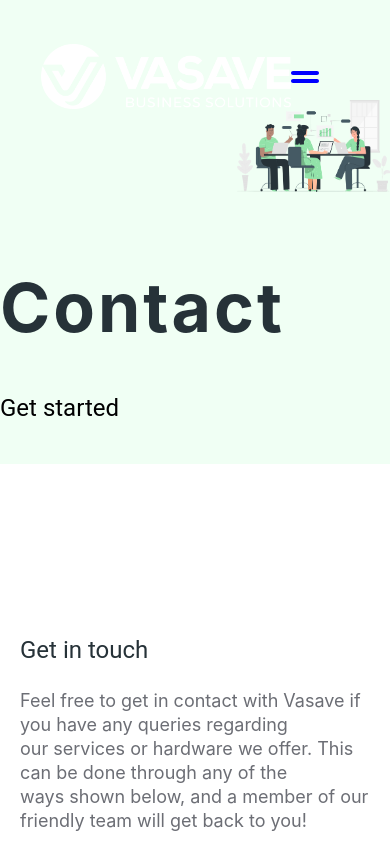
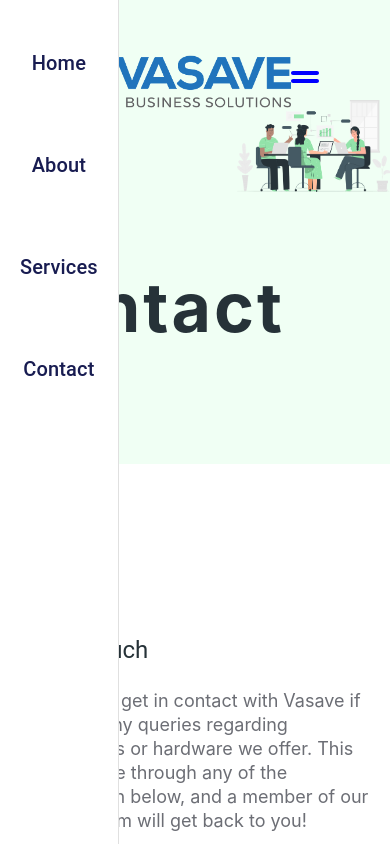
Before and after one commit to poojan411/vasave, a React (Create React App) app: page /contact in a window 390 px wide. Both pictures are taken after a click on the icon 310 px from the left and 76 px from the top of the page. Shown: the top 844 px of the page. Built offline with nearby package versions, Linux system fonts and the light colour scheme.

Commit message:
Header responsive Drawer Added & bug fixes

```diff
--- a/src/components/Header.js
+++ b/src/components/Header.js
@@ -3,6 +3,7 @@ import React, { useState, useEffect } from "react";
 import PropTypes from "prop-types";
 import Toolbar from "@mui/material/Toolbar";
 import Button from "@mui/material/Button";
+import Drawer from "@mui/material/Drawer";
 import Grid from "@mui/material/Grid";
 // import { Link, Navigate} from "react-router-dom";
 import { useNavigate } from "react-router-dom";
@@ -13,6 +14,7 @@ import { faGripLines } from "@fortawesome/free-solid-svg-icons";
 import Typography from "@mui/material/Typography";
 import ImageListItem from "@mui/material/ImageListItem";
 import { FontAwesomeIcon } from "@fortawesome/react-fontawesome";
+import Paper from "@mui/material/Paper";
 
 import { height } from "@mui/system";
 import "../styles/header.css";
@@ -44,6 +46,9 @@ const headerOptions = [
 
 function Header(props) {
   const [windowSize, setWindowSize] = useState(getWindowSize());
+  const [openDrawer, setOpenDrawer] = useState(false);
+
+  console.log("openDrawer =======>", openDrawer);
 
   useEffect(() => {
     function handleWindowResize() {
@@ -102,7 +107,7 @@ function Header(props) {
               <Grid item lg={4} md={4} sm={4}>
                 <ImageListItem>
                   <img
-                    src={require("../images/logos/Vasave_Logo-white.png")}
+                    src={require("../images/logos/Vasave_Logo-Blue.png")}
                     alt="vasave business solution logo"
                     style={{ height: 65, width: "100%" }}
                   />
@@ -119,6 +124,7 @@ function Header(props) {
                   <FontAwesomeIcon
                     onClick={() => {
                       console.log("open drawer");
+                      setOpenDrawer(!openDrawer);
                     }}
                     color="blue"
                     style={{
@@ -128,6 +134,7 @@ function Header(props) {
                     }}
                     icon={faGripLines}
                   />
+                  <Paper elevation={3} />
                 </Grid>
               ) : (
                 <Grid item lg={6} md={8} sm={8} alignSelf="center">
@@ -170,69 +177,54 @@ function Header(props) {
             </Grid>
           </Grid>
 
-          {/* <Grid item lg={4}>
-        <ImageListItem>
-          <img src={require('../images/vbs_logo.png')} alt="vasave business solution logo" style={ {height:65, width: "100%"}}/>
-        </ImageListItem>
-
-        </Grid>
-        <Grid item lg={6} alignSelf="center">
-
-      <Grid container spacing={2} justifyContent="flex-end">
-      {headerOptions && headerOptions.map((item, index) =>{
-    console.log('headerOptions', item?.title);
+          <Drawer variant="persistent" anchor="left" open={openDrawer}>
+            <Grid
+              container
+              spacing={2}
+              justifyContent="center"
+              flexDirection="column"
+              style={{ width: "40%", paddingTop: "20px" }}
+            >
+              {headerOptions &&
+                headerOptions.map((item, index) => {
+                  console.log("headerOptions", item?.title);
                   return (
-            <Grid item lg={2} >
-
-
+                    <Grid item>
                       <Typography
                         key={index}
                         component="h2"
                         variant="h6"
-              color="green"
                         align="center"
                         onClick={() => {
-                console.log('selectedpage', item);
+                          console.log("selectedpage", item);
                           navigatePage(item);
-
+                          setOpenDrawer(false);
                           // <Link to="/aboutus" />
                         }}
                         style={{
+                          lineHeight: 2.3,
+                          color: "#181c51",
+                          fontSize: "20px",
+                          textTransform: "capitalize",
 
-                lineHeight: 2.3,
-                color: '#181c51',
-                fontSize: '20px',
-                textTransform: 'capitalize',
-                backgroungColor: 'green',
-                cursor:'pointer'
+                          cursor: "pointer",
+                          padding: "20px",
                         }}
                         noWrap
                         sx={{ flex: 1 }}
+                        className="headerTitleStyle"
                       >
                         {item?.title}
-
                       </Typography>
                     </Grid>
-          )
-
+                  );
                 })}
-
             </Grid>
-          </Grid> */}
+          </Drawer>
         </Grid>
       </Toolbar>
     </div>
   );
 }
 
-// Header.propTypes = {
-//   sections: PropTypes.arrayOf(
-//     PropTypes.shape({
-//       title: PropTypes.string.isRequired,
-//       url: PropTypes.string.isRequired,
-//     }),
-//   ).isRequired,
-//   title: PropTypes.string.isRequired,
-// };
-
 export default Header;
```
Lines whose indentation alone changed are shown as unchanged.
